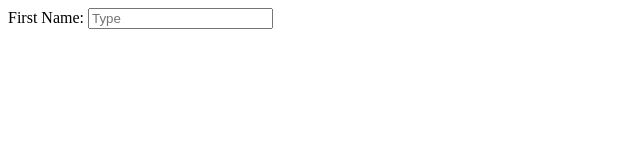
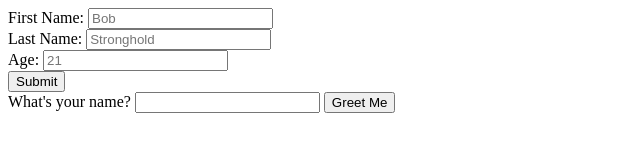
Before and after one commit to e-meyer/the-odin-project, a plain HTML site: page Fullstack JavaScript/intermediate-html-and-css/forms/form-element.html in a window 1280 px wide. Shown: the whole page, without its empty margins (0-640 px from the left). Drawn offline with Linux system fonts and the light colour scheme.

Commit message:
Add script and created div outside of form to check input behavior

```diff
--- a/Fullstack JavaScript/intermediate-html-and-css/forms/form-element.html
+++ b/Fullstack JavaScript/intermediate-html-and-css/forms/form-element.html
@@ -4,12 +4,35 @@
     <meta charset="UTF-8">
     <meta http-equiv="X-UA-Compatible" content="IE=edge">
     <meta name="viewport" content="width=device-width, initial-scale=1.0">
+    <script src="script.js" defer></script>
     <title>Form Element</title>
 </head>
 <body>
     <form action="http://httpbin.org/post" method="post">
-        <label for="first_name">First Name: </label>
-        <input type="text" id="first_name" name="first_name" placeholder="Type">
+        <div>
+            <label for="first_name">First Name: </label>
+            <input type="text" id="first_name" name="first_name" placeholder="Bob">
+        </div>
+        <div>
+            <label for="last_name">Last Name: </label>
+            <input type="text" id="last_name" name="last_name" placeholder="Stronghold">
+        </div>
+        <div>
+            <label for="age">Age: </label>
+            <input type="text" id="age" name="age" placeholder="21">
+        </div>
+
+        <button type="submit">Submit</button>
+
     </form>
+
+    <div>
+        <label for="username">What's your name?</label>
+        <input type="text"id="username">
+        <button class="greet-btn">Greet Me</button>
+    </div>
+
+    <h1 class="greeting"></h1>
+
 </body>
 </html>
--- /dev/null
+++ b/Fullstack JavaScript/intermediate-html-and-css/forms/script.js
@@ -0,0 +1,7 @@
+const name = document.querySelector("#username")
+const greetMeButton = document.querySelector(".greet-btn")
+const greetingOutput = document.querySelector(".greeting")
+
+greetMeButton.addEventListener('click', (event) => {
+   greetingOutput.innerText = `Hello ${name.value}`;
+})
```
